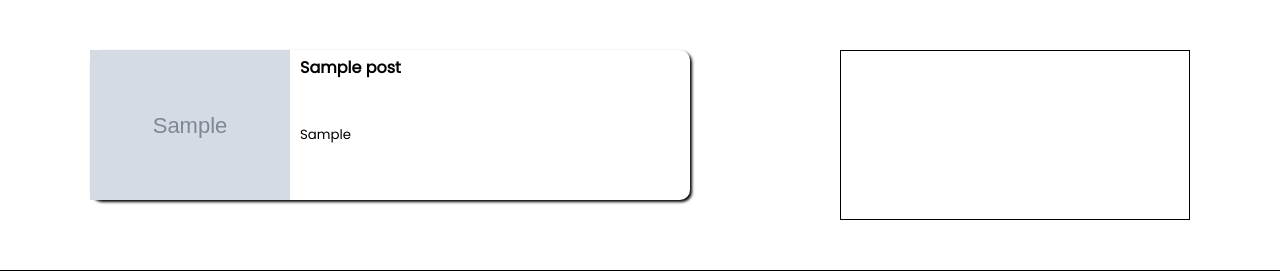
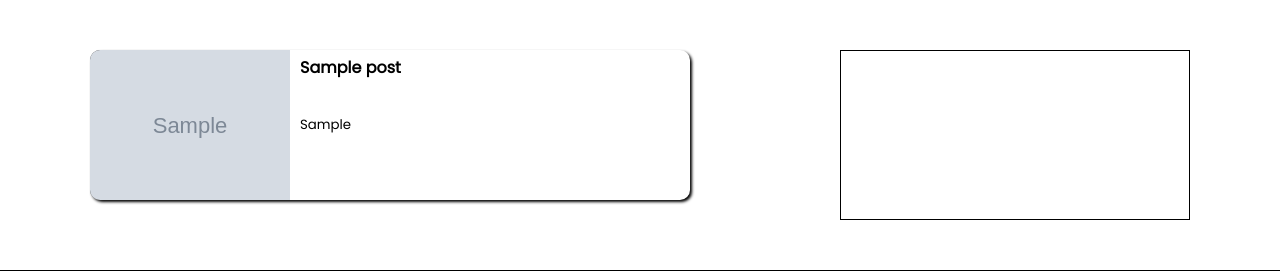
Before and after one commit to mendesleu/Projeto-Blog, a PHP site: page / in a window 1280 px wide. Shown: the part 250-521 px from the top of the page. Run offline with PHP 8.4, Linux system fonts and the light colour scheme; tables that the repository leaves empty or names only in its code hold one stand-in row (values such as "Sample post"); grey boxes marked "Sample" are stand-in pictures.

Commit message:
text correction

```diff
--- a/css/cards.css
+++ b/css/cards.css
@@ -30,6 +30,7 @@
     background-repeat: no-repeat;
     background-size: cover;
     object-fit: cover;
+    border-radius: 10px 0 0 10px;
 }
 
 
@@ -40,12 +41,15 @@
 
 .cards-title{
     width: 100%;
-    height: 70px;
+    height: 60px;
 
     text-align: justify;
 
     padding-right: 10px;
     padding-top: 5px;
+
+    text-overflow: ellipsis;
+    overflow: hidden;
 }
 
 .cards-description{
@@ -57,4 +61,7 @@
 
     padding-right: 10px;
     padding-top: 5px;
+
+    text-overflow: ellipsis;
+    overflow: hidden;
 }
--- a/pages/noticia.php
+++ b/pages/noticia.php
@@ -74,9 +74,9 @@
                 if($row = $query->fetch_assoc()){
         ?>
             <section id="title">
-                <p>
+                <h3>
                     <?php echo $row['title']; ?>
-                </p>
+                </h3>
             </section>
 
             <section id="container-author-date">
@@ -97,7 +97,7 @@
             </section>
 
             <section id="text">
-                <p>
+                <p style="font-size: 11pt;">
                     <?php echo $row['post']; ?>
                 </p>
             </section>
```
Also changed, not shown: img/post/7af9b57b074cf9487ab1997ebdd6412f.jpg (added).
